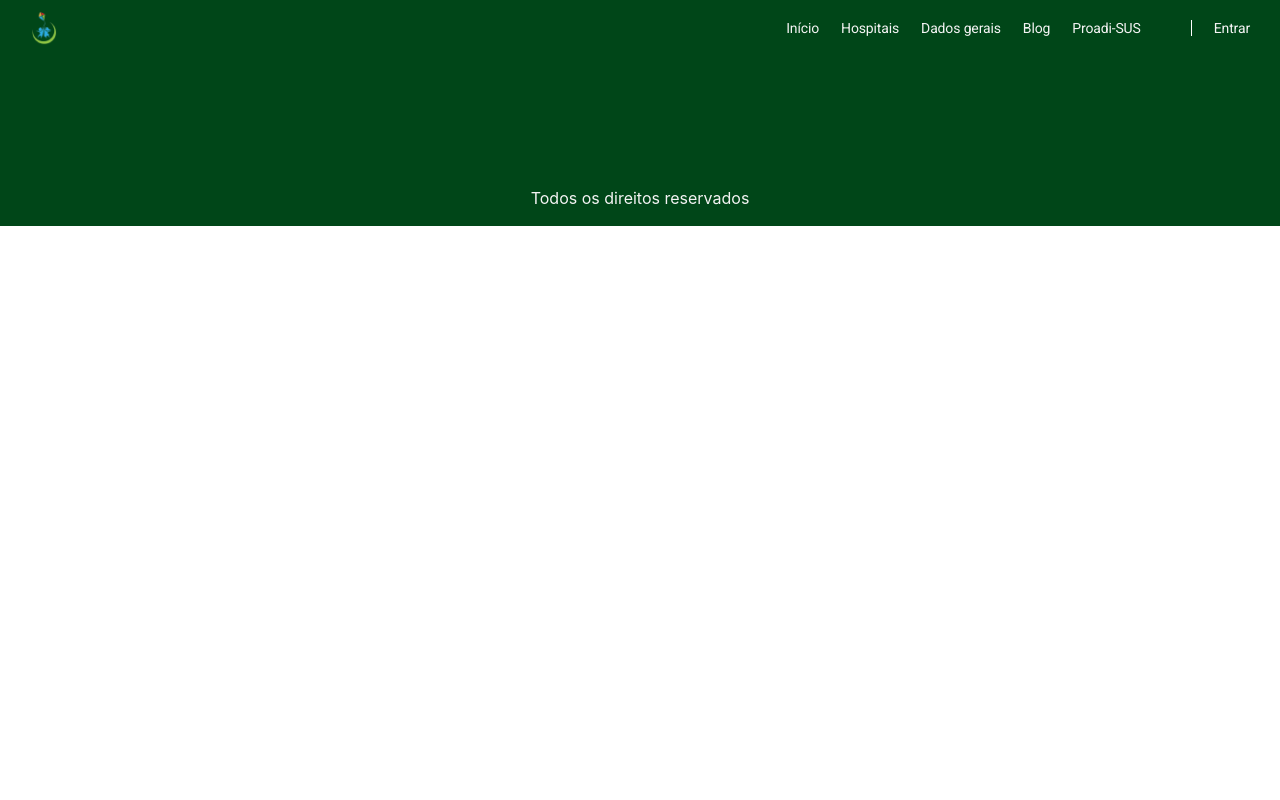
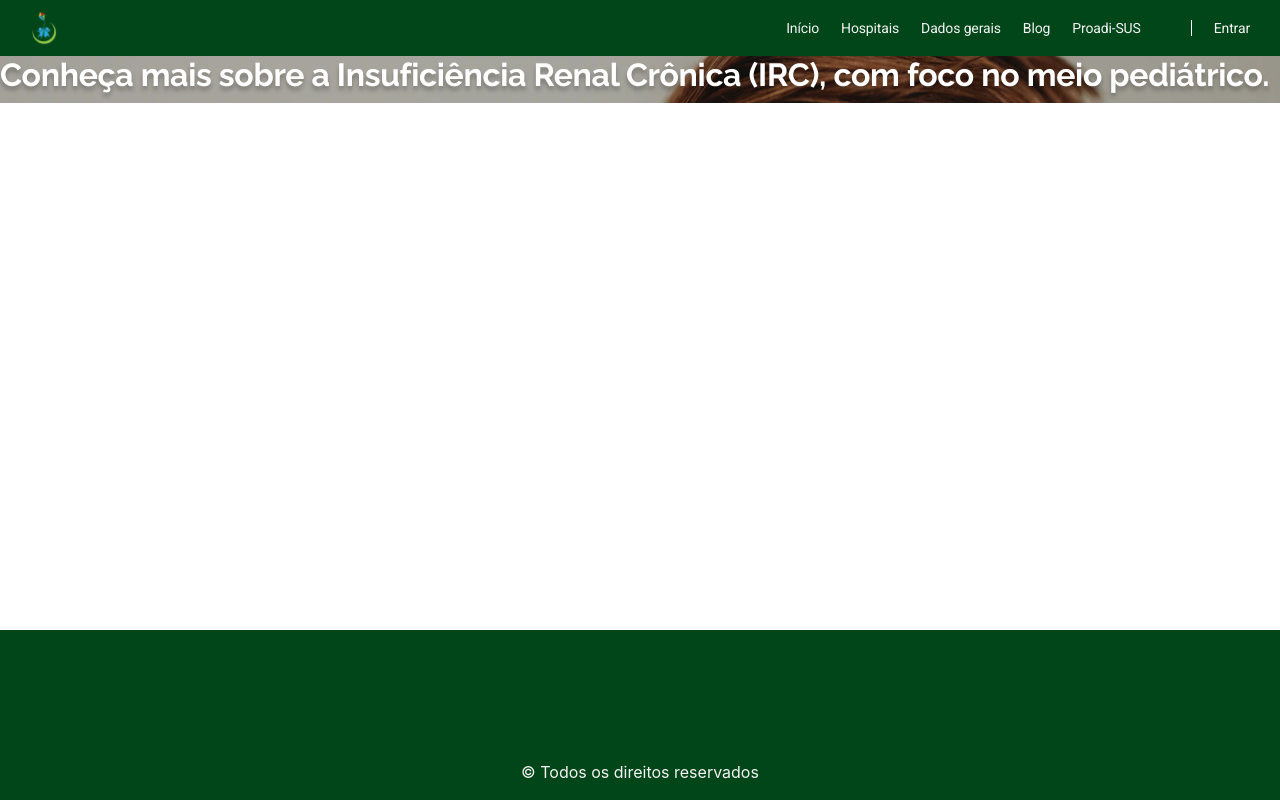
Before and after one commit to Daiene/Pixels, a Flask app: page / in a window 1280 px wide. Run offline with Flask 3, Linux system fonts and the light colour scheme; some libraries are stand-ins or nearby versions.

Commit message:
Refatoração dos códigos CSS e HTML da página home

```diff
--- a/src/static/style/main.css
+++ b/src/static/style/main.css
@@ -98,7 +98,7 @@
     height: auto;
 }
 
-footer{
+.footer{
     position: absolute;
     bottom: 0;
     width: 100%;
--- /dev/null
+++ b/src/static/style/style_home.css
@@ -0,0 +1,23 @@
+.conteudo{
+    display: flex;
+    width: auto;
+    flex-direction: column;
+    align-items: center;
+}
+
+.conteudo__capa{
+    flex: 1 0 0;
+    align-self: stretch;
+}
+
+.conteudo__capa__texto{
+    align-self: stretch;
+    color: var(--Background-secundrio, #FFF);
+    text-shadow: 0px 4px 4px rgba(0, 0, 0, 0.25);
+    font-family: Raleway;
+    font-size: 32px;
+    font-style: normal;
+    font-weight: 700;
+    line-height: 120%;
+    letter-spacing: -0.32px;
+}
--- a/src/templates/index.html
+++ b/src/templates/index.html
@@ -1,3 +1,4 @@
+{% block head %}
 <!DOCTYPE html>
 <html lang="pt-br">
 <head>
@@ -5,12 +6,10 @@
     <meta name="viewport" content="width=device-width, initial-scale=1.0">
     <link rel="stylesheet" href="https://stackpath.bootstrapcdn.com/bootstrap/4.1.3/css/bootstrap.min.css" integrity="sha384-MCw98/SFnGE8fJT3GXwEOngsV7Zt27NXFoaoApmYm81iuXoPkFOJwJ8ERdknLPMO" crossorigin="anonymous">
     <link rel="stylesheet" href="../static/style/main.css">
-    {% block head %} {% endblock %}
+    <link rel="stylesheet" href="../static/style/style_home.css"><!-- Essa linha é pra substituir o CSS quem estiver mexendo no flask, arruma aí, por favor-->
     <title>{{title}}</title>
 </head>
 <body>
-    <div id="page-container">
-        <div id="content-wrap">
     <header class="navbar">
         <img class="navbar__logo" src="../static/img/logoph.png" alt="logo do site">
         <nav class="navbar__links">
@@ -19,19 +18,17 @@
             <a class="navbar__links__link" href="">Dados gerais</a>
             <a class="navbar__links__link" href="">Blog</a>
             <a class="navbar__links__link" style="border-right: 1px solid #FFF; padding-right: 50px;" href="">Proadi-SUS</a>
-                    <a class="navbar__links__link" href="/login">Entrar</a>
+            <a class="navbar__links__link" href="../templates/login.html">Entrar</a>
         </nav>
     </header>
-            <main>
-                <div>
-
-                </div>
-                {% block main %} {% endblock %}
+    {% endblock %}
+    <main class="conteudo" style="background: url(../img/capa_home.png), lightgray 50% / cover no-repeat;">
+        <h1 class="conteudo__capa__texto">Conheça mais sobre a Insuficiência Renal Crônica (IRC), com foco no meio pediátrico.</h1>
     </main>
-        </div>
-        <footer>
-            <p class="copyright">Todos os direitos reservados</p>
+    {% block footer %}
+    <footer class="footer">
+        <p class="copyright"> &copy; Todos os direitos reservados</p>
     </footer>
-    </div>
 </body>
 </html>
+    {% endblock %}
```
Also changed, not shown: src/static/img/capa_home.png (added). Lines whose indentation alone changed are shown as unchanged.
